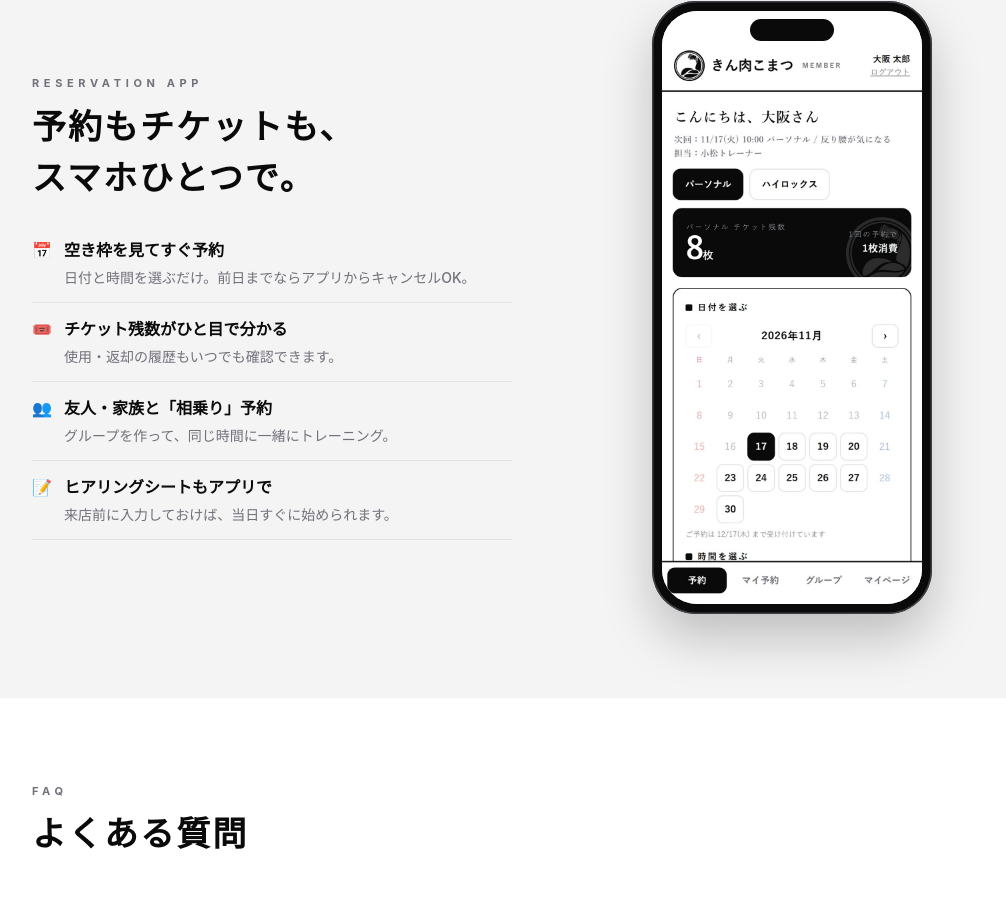
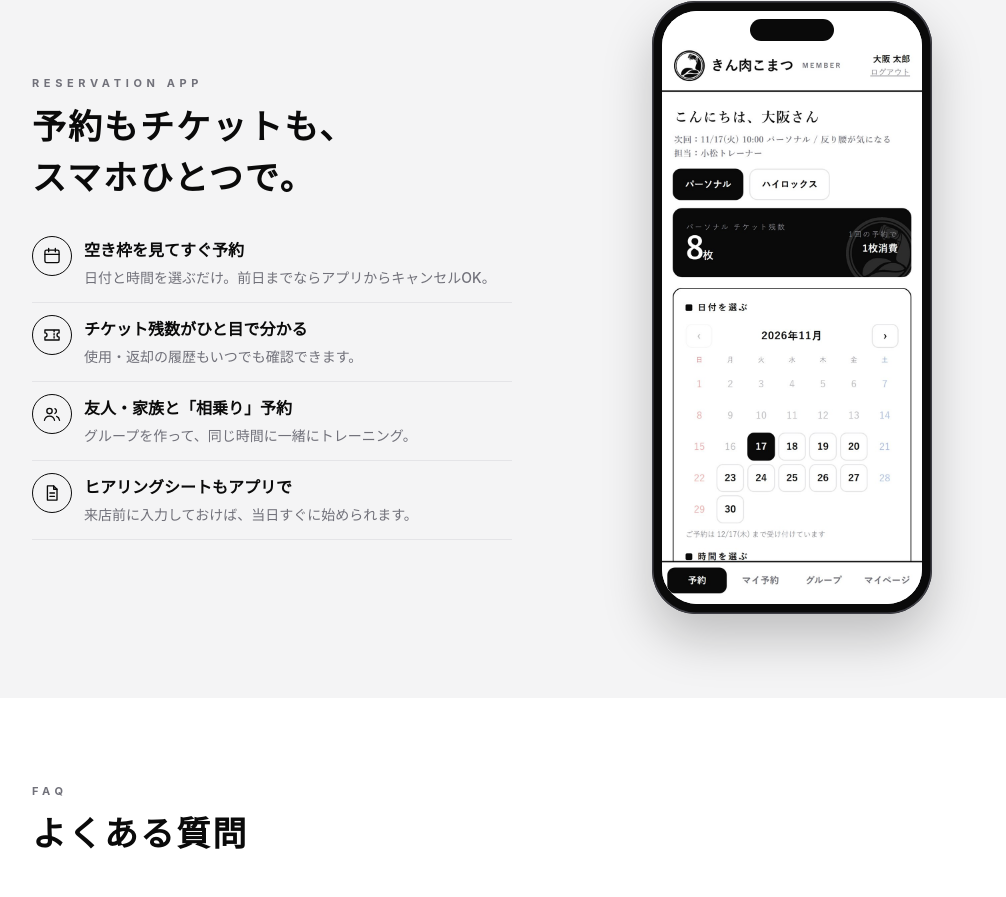
Before and after one commit to kataokadesu/komatsu-gym, a plain HTML site: page lp/index.html in a window 1280 px wide. Shown: the part 4463-5360 px from the top of the page, without its empty margins (108-1114 px from the left). Drawn offline with Linux system fonts and the light colour scheme.

Commit message:
fix: LPの絵文字を白黒の線アイコンに置き換え
Co-Authored-By: Claude Opus 5.5 <noreply@anthropic.com>

```diff
--- a/lp/index.html
+++ b/lp/index.html
@@ -137,6 +137,10 @@
   .app{display:grid;grid-template-columns:1fr 1fr;gap:40px;align-items:center}
   .app ul{list-style:none;margin-top:6px}
   .app li{padding:12px 0;border-bottom:1px solid var(--line);font-weight:700;display:flex;gap:12px}
+  .app li .ic{flex:0 0 40px;width:40px;height:40px;border:1.5px solid var(--ink);border-radius:50%;display:grid;place-items:center;font-style:normal}
+  .app li .ic svg,svg.pin{width:20px;height:20px;fill:none;stroke:currentColor;stroke-width:1.6;stroke-linecap:round;stroke-linejoin:round}
+  svg.pin{width:18px;height:18px;vertical-align:-3px;margin-right:6px}
+  svg.pin.big{width:40px;height:40px;margin:0}
   .app li span{color:var(--muted);font-weight:500;font-size:14px;display:block}
   .phone{max-width:280px;margin:0 auto;background:var(--ink);border-radius:44px;padding:10px;box-shadow:0 24px 50px rgba(0,0,0,.22),0 0 0 1.5px #3f3f46 inset}
   .phone .screen{position:relative;border-radius:35px;overflow:hidden;background:var(--paper)}
@@ -440,10 +444,10 @@
         <h2>予約もチケットも、<br>スマホひとつで。</h2>
       </div>
       <ul>
-        <li>📅<div>空き枠を見てすぐ予約<span>日付と時間を選ぶだけ。前日までならアプリからキャンセルOK。</span></div></li>
-        <li>🎟️<div>チケット残数がひと目で分かる<span>使用・返却の履歴もいつでも確認できます。</span></div></li>
-        <li>👥<div>友人・家族と「相乗り」予約<span>グループを作って、同じ時間に一緒にトレーニング。</span></div></li>
-        <li>📝<div>ヒアリングシートもアプリで<span>来店前に入力しておけば、当日すぐに始められます。</span></div></li>
+        <li><i class="ic"><svg viewBox="0 0 24 24" aria-hidden="true"><rect x="3.5" y="5" width="17" height="15" rx="2"/><path d="M3.5 10h17M8 3v4M16 3v4"/></svg></i><div>空き枠を見てすぐ予約<span>日付と時間を選ぶだけ。前日までならアプリからキャンセルOK。</span></div></li>
+        <li><i class="ic"><svg viewBox="0 0 24 24" aria-hidden="true"><path d="M3.5 6h17v3.5a2.5 2.5 0 0 0 0 5V18h-17v-3.5a2.5 2.5 0 0 0 0-5z"/><path d="M14.5 6.5v11" stroke-dasharray="1.6 2.2"/></svg></i><div>チケット残数がひと目で分かる<span>使用・返却の履歴もいつでも確認できます。</span></div></li>
+        <li><i class="ic"><svg viewBox="0 0 24 24" aria-hidden="true"><circle cx="9" cy="8.5" r="3.2"/><path d="M3 19.5c.6-3.3 3-5 6-5s5.4 1.7 6 5"/><path d="M15.5 5.6a3.2 3.2 0 0 1 0 5.8M17.5 14.8c1.8.6 3.1 2.2 3.5 4.7"/></svg></i><div>友人・家族と「相乗り」予約<span>グループを作って、同じ時間に一緒にトレーニング。</span></div></li>
+        <li><i class="ic"><svg viewBox="0 0 24 24" aria-hidden="true"><path d="M6.5 3.5h7.5l4 4v13h-11.5z"/><path d="M14 3.5v4h4M9.5 12h5.5M9.5 16h5.5"/></svg></i><div>ヒアリングシートもアプリで<span>来店前に入力しておけば、当日すぐに始められます。</span></div></li>
       </ul>
     </div>
     <div class="phone">
@@ -493,10 +497,10 @@
       </dl>
       <div class="mapbox">
         <div class="map-frame">
-          <div class="map-fallback"><span style="font-size:40px">📍</span><span>大阪府堺市中区深井沢町307-9</span></div>
+          <div class="map-fallback"><svg class="pin big" viewBox="0 0 24 24" aria-hidden="true"><path d="M12 21s-7-6.2-7-11.5a7 7 0 0 1 14 0C19 14.8 12 21 12 21z"/><circle cx="12" cy="9.5" r="2.5"/></svg><span>大阪府堺市中区深井沢町307-9</span></div>
           <iframe src="https://maps.google.com/maps?q=%E5%A4%A7%E9%98%AA%E5%BA%9C%E5%A0%BA%E5%B8%82%E4%B8%AD%E5%8C%BA%E6%B7%B1%E4%BA%95%E6%B2%A2%E7%94%BA307-9&amp;t=k&amp;z=18&amp;hl=ja&amp;output=embed" title="きん肉こまつ 周辺の航空写真" loading="lazy" referrerpolicy="no-referrer-when-downgrade" allowfullscreen></iframe>
         </div>
-        <a class="btn ghost map-link" href="https://www.google.com/maps/search/?api=1&amp;query=%E5%A4%A7%E9%98%AA%E5%BA%9C%E5%A0%BA%E5%B8%82%E4%B8%AD%E5%8C%BA%E6%B7%B1%E4%BA%95%E6%B2%A2%E7%94%BA307-9" target="_blank" rel="noopener">📍 Googleマップアプリで開く</a>
+        <a class="btn ghost map-link" href="https://www.google.com/maps/search/?api=1&amp;query=%E5%A4%A7%E9%98%AA%E5%BA%9C%E5%A0%BA%E5%B8%82%E4%B8%AD%E5%8C%BA%E6%B7%B1%E4%BA%95%E6%B2%A2%E7%94%BA307-9" target="_blank" rel="noopener"><svg class="pin" viewBox="0 0 24 24" aria-hidden="true"><path d="M12 21s-7-6.2-7-11.5a7 7 0 0 1 14 0C19 14.8 12 21 12 21z"/><circle cx="12" cy="9.5" r="2.5"/></svg>Googleマップアプリで開く</a>
       </div>
     </div>
   </div>
```
